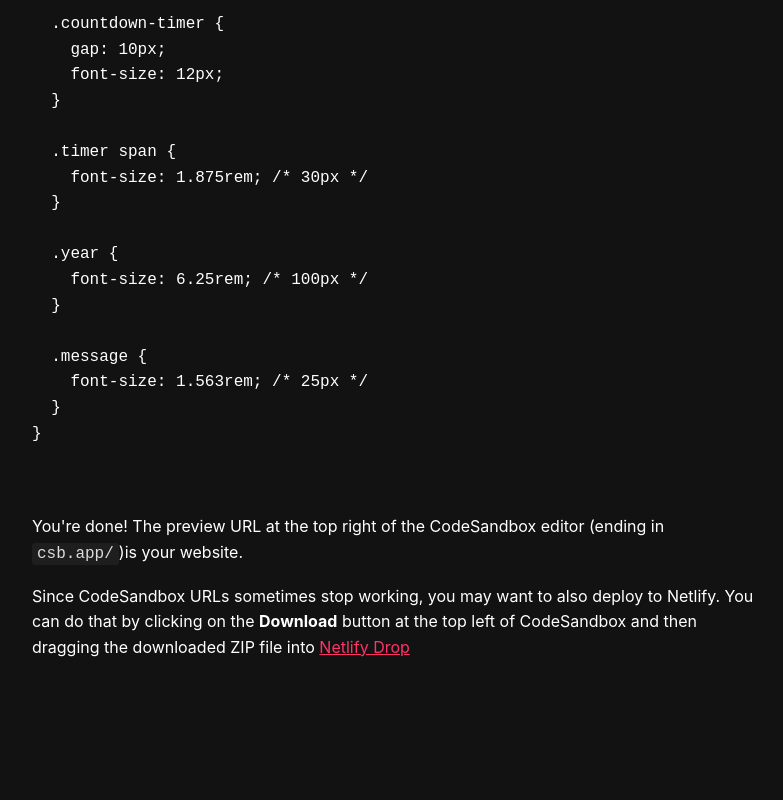
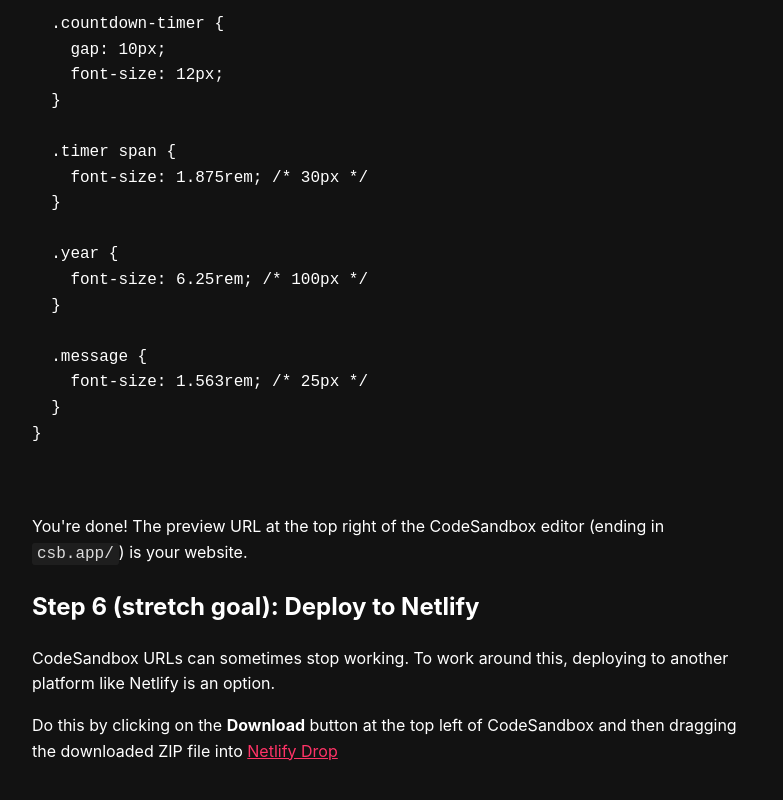
Before and after one commit to upleveled/coding-gym-new-year-countdown, a plain HTML site: page index.html in a window 1280 px wide. Shown: the part 6469-7269 px from the top of the page, without its empty margins (244-1027 px from the left). Before the commit the page ends 7165 px from the top, so only its background shows below. Drawn offline with Linux system fonts and the light colour scheme.

Commit message:
Upgrade versions, mention stretch goal

```diff
--- a/index.html
+++ b/index.html
@@ -183,7 +183,7 @@ export function createCountdown(targetDate, onUpdate, onComplete) {
       <h2>Step 4: Initialize the Countdown</h2>
       <p>In <code>app.js</code>, initialize and manage the countdown:</p>
       <pre class="code-block lang-js">
-import confetti from 'https://esm.sh/canvas-confetti@1.6.0';
+import confetti from 'https://esm.sh/canvas-confetti@1.9.3';
 import { createCountdown } from './countdown.js';
 
 const countdownElement = document.querySelector('.countdown-timer');
@@ -349,12 +349,16 @@ h1 {
 
       <p>
         You're done! The preview URL at the top right of the CodeSandbox editor
-        (ending in <code>csb.app/</code>)is your website.
+        (ending in <code>csb.app/</code>) is your website.
       </p>
 
+      <h2>Step 6 (stretch goal): Deploy to Netlify</h2>
       <p>
-        Since CodeSandbox URLs sometimes stop working, you may want to also
-        deploy to Netlify. You can do that by clicking on the
+        CodeSandbox URLs can sometimes stop working. To work around this,
+        deploying to another platform like Netlify is an option.
+      </p>
+      <p>
+        Do this by clicking on the
         <strong>Download</strong>
         button at the top left of CodeSandbox and then dragging the downloaded
         ZIP file into
@@ -367,7 +371,7 @@ h1 {
       </p>
 
       <script type="module">
-        import { codeToHtml } from 'https://esm.sh/shiki@1.0.0';
+        import { codeToHtml } from 'https://esm.sh/shiki@1.24.4';
 
         document.querySelectorAll('.code-block').forEach(async (block) => {
           const langClass = Array.from(block.classList).find((cls) =>
```
